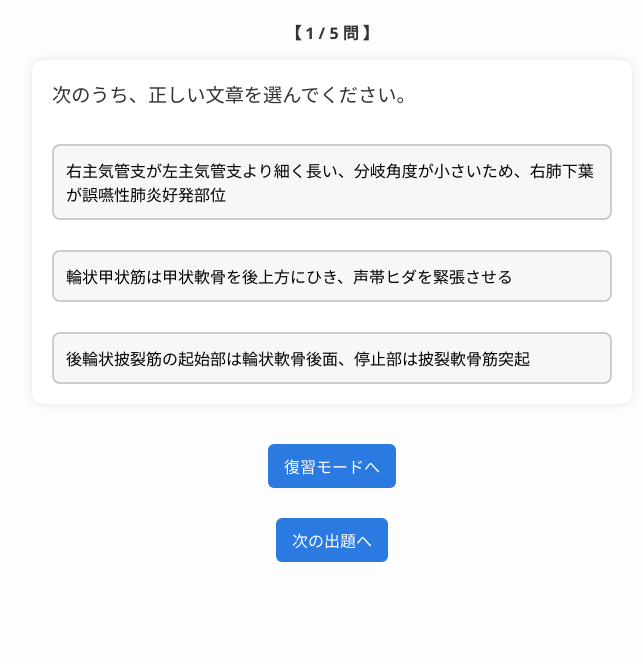
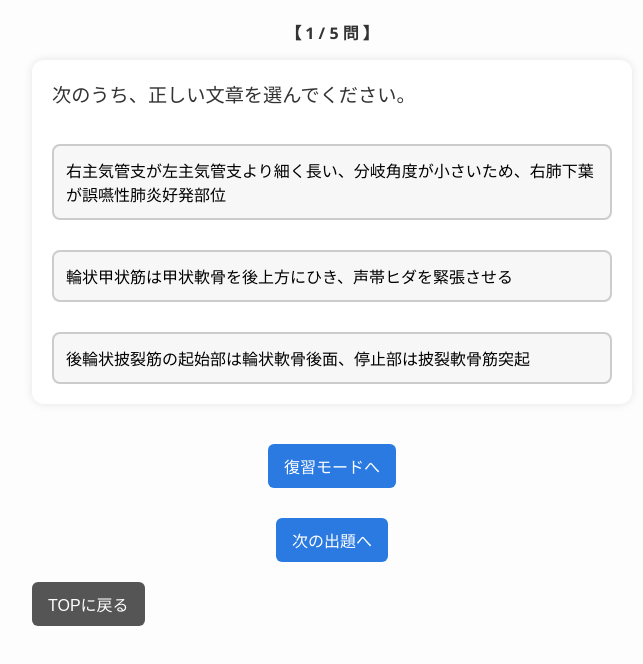
Before and after one commit to shuto00/Digestive-System-Anatomy, a plain HTML site: page index.html in a window 1280 px wide. Both pictures are taken after a click on the button "開始". Shown: the whole page, without its empty margins (308-951 px from the left). Drawn offline with Linux system fonts and the light colour scheme.

Commit message:
Update index.html

```diff
--- a/index.html
+++ b/index.html
@@ -33,7 +33,7 @@
       <button id="review-button">復習モードへ</button>
       <button id="continue-button">次の出題へ</button>
     </div>
-    <button id="reset-button" class="hidden">リセット</button>
+    <button id="reset-button">TOPに戻る</button>
   </div>
 
   <script>
@@ -44,6 +44,7 @@
     let score = 0;
     let incorrectQuestions = [];
     let currentIndex = 0;
+    let usedIds = [];
 
     async function loadData() {
       const res = await fetch("questions_with_id.json");
@@ -56,7 +57,13 @@
       document.getElementById("quiz-area").classList.remove("hidden");
 
       const count = document.getElementById("question-count").value;
-      const shuffled = [...questions].sort(() => Math.random() - 0.5);
+      const availableQuestions = questions.filter(q => !usedIds.includes(q.id));
+      if (availableQuestions.length === 0) {
+        alert("すべての問題を出題済みです。TOPに戻ってリセットしてください。");
+        return;
+      }
+
+      const shuffled = shuffleArray(availableQuestions);
       remainingQuestions = (count === "all") ? shuffled : shuffled.slice(0, parseInt(count));
       total = remainingQuestions.length;
       score = 0;
@@ -91,18 +98,17 @@
       let choices = [];
 
       if (type === 1) {
-        // 正しい文を選ぶ：正規文1＋他の誤文2
         const incorrects = questions.filter(x => x.id !== q.id).map(x => x.incorrect);
         const selected = shuffleArray(incorrects).slice(0, 2);
         choices = [q.correct, ...selected];
       } else {
-        // 誤った文を選ぶ：誤文1＋他の正規文2
         const corrects = questions.filter(x => x.id !== q.id).map(x => x.correct);
         const selected = shuffleArray(corrects).slice(0, 2);
         choices = [q.incorrect, ...selected];
       }
 
       currentQuestion.choices = shuffleArray(choices);
+      usedIds.push(q.id); // 出題履歴に記録
 
       document.getElementById("question-text").textContent =
         type === 1 ? "次のうち、正しい文章を選んでください。" : "次のうち、誤った文章はどれでしょう？";
@@ -184,15 +190,21 @@
 
     document.getElementById("start-button").onclick = startQuiz;
     document.getElementById("next-button").onclick = showNextQuestion;
-    document.getElementById("reset-button").onclick = () => location.reload();
+
+    document.getElementById("reset-button").onclick = () => {
+      const confirmReset = confirm("出題状況がリセットされます。TOPに戻りますか？");
+      if (confirmReset) location.reload();
+    };
+
     document.getElementById("review-button").onclick = () => {
       remainingQuestions = [...incorrectQuestions];
       incorrectQuestions = [];
       currentIndex = 0;
       showNextQuestion();
     };
+
     document.getElementById("continue-button").onclick = () => {
-      location.reload();
+      startQuiz();
     };
 
     loadData();
```
